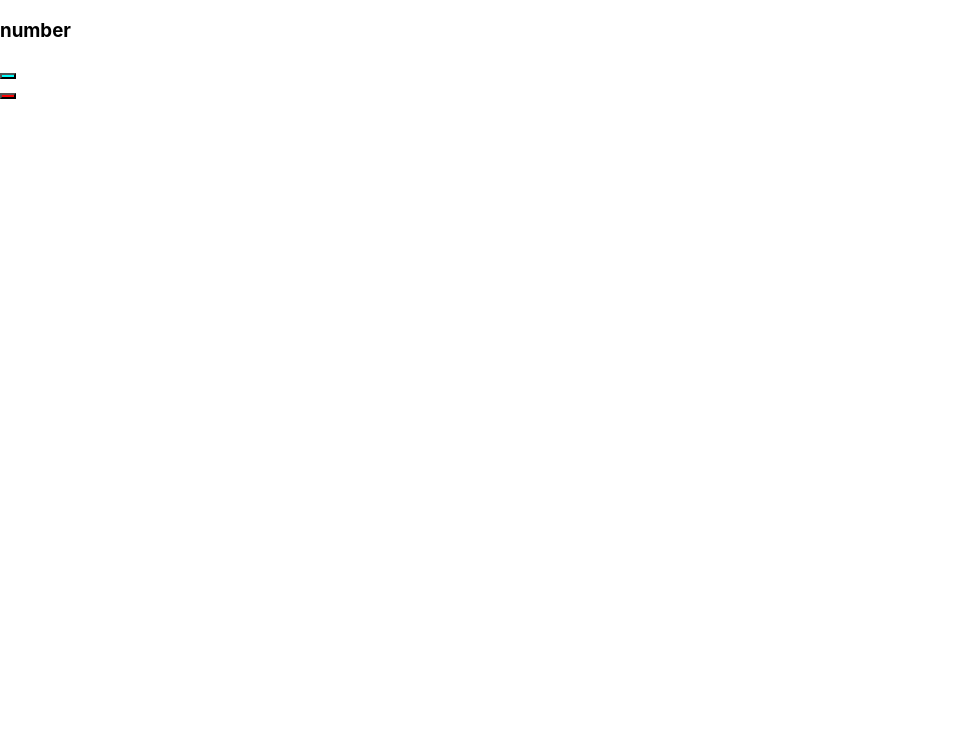
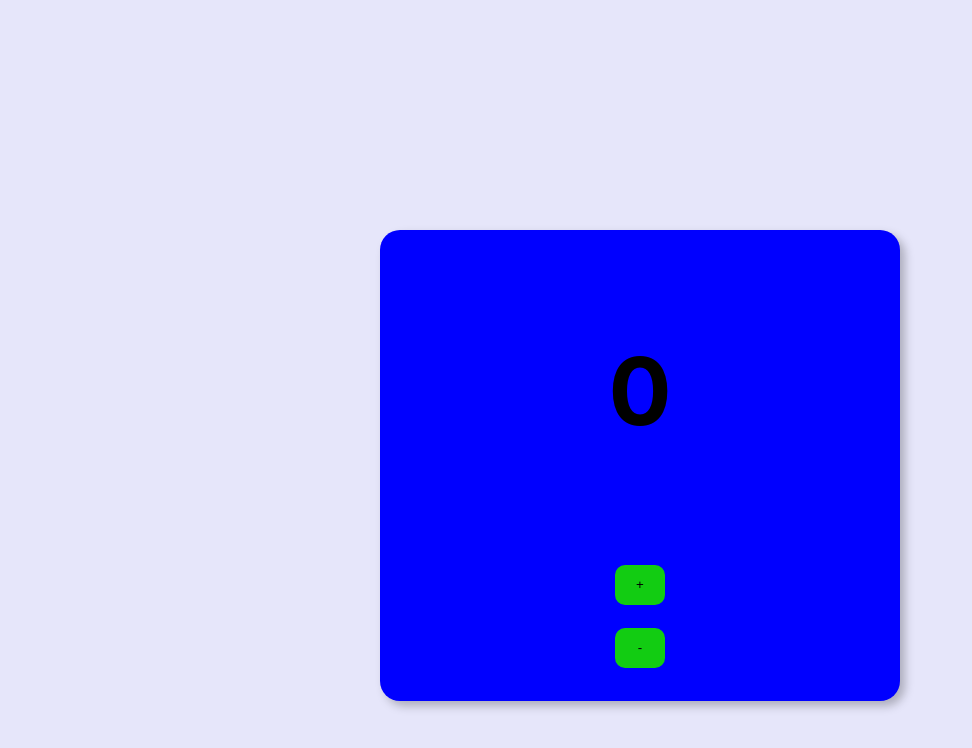
Before and after one commit to CibeleMartins/differentTypesStylesReact, a React (Create React App) app: page / in a window 1280 px wide. Shown: the top 748 px of the page, without its empty margins (0-972 px from the left). Built offline with nearby package versions, Linux system fonts and the light colour scheme.

Commit message:
🚧 feat: Implement component Counter

```diff
--- a/src/App.js
+++ b/src/App.js
@@ -5,8 +5,7 @@ function App() {
   return (
     <div className="App">
 
-    <Counter/>
-    <Button/>
+    <Counter number={0}/>
     </div>
   );
 }
--- a/src/components/Button/Button.module.css
+++ b/src/components/Button/Button.module.css
@@ -1,3 +1,7 @@
 .btn {
-    background-color: red;
+    width: 10%;
+    height: 40px;
+    border-radius: 10px;
+    border: none;
+    background-color: rgb(18, 204, 18);
 }
--- a/src/components/Counter/Counter.css
+++ b/src/components/Counter/Counter.css
@@ -1,3 +1,22 @@
-.button {
-    background-color: aqua;
+.main {
+    background-color: blue;
+    border-radius: 20px;
+    padding: 10px;
+    margin-top: 230px;
+    box-shadow: 5px 5px 10px rgba(0, 0, 0, 0.25);
 }
+
+
+.mainText {
+    text-align: center;
+    font-size: 80px;
+}
+
+.mainBtn {
+    width: 500px;
+    height: 150px;
+    display: flex;
+    flex-direction: column;
+    align-items: center;
+    justify-content: space-evenly;
+}
--- a/src/components/Counter/Counter.js
+++ b/src/components/Counter/Counter.js
@@ -1,16 +1,17 @@
 import Button from '../Button/Button';
-import './Counter.css'
+import './Counter.css';
 
-function Counter () {
+function Counter ({number}) {
 
     return (
-        <div>
-            <div>
-                <h3>number</h3>
+        <div className="main">
+            <div className="mainText">
+                <h3>{number}</h3>
             </div>
 
-            <div>
-                <Button className="button"/>
+            <div className="mainBtn">
+                <Button title="+"/>
+                <Button title="-"/>
             </div>
         </div>
     )
--- a/src/index.css
+++ b/src/index.css
@@ -5,6 +5,9 @@ body {
     sans-serif;
   -webkit-font-smoothing: antialiased;
   -moz-osx-font-smoothing: grayscale;
+  display: flex;
+  justify-content: center;
+  background-color: lavender;
 }
 
 code {
```
